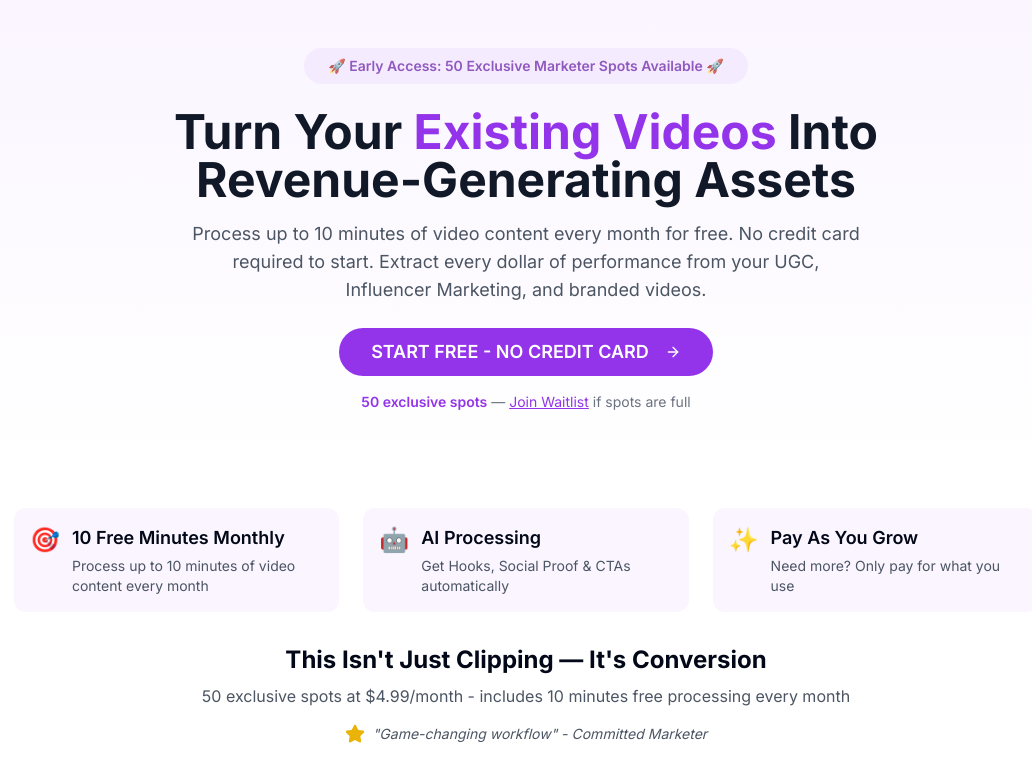
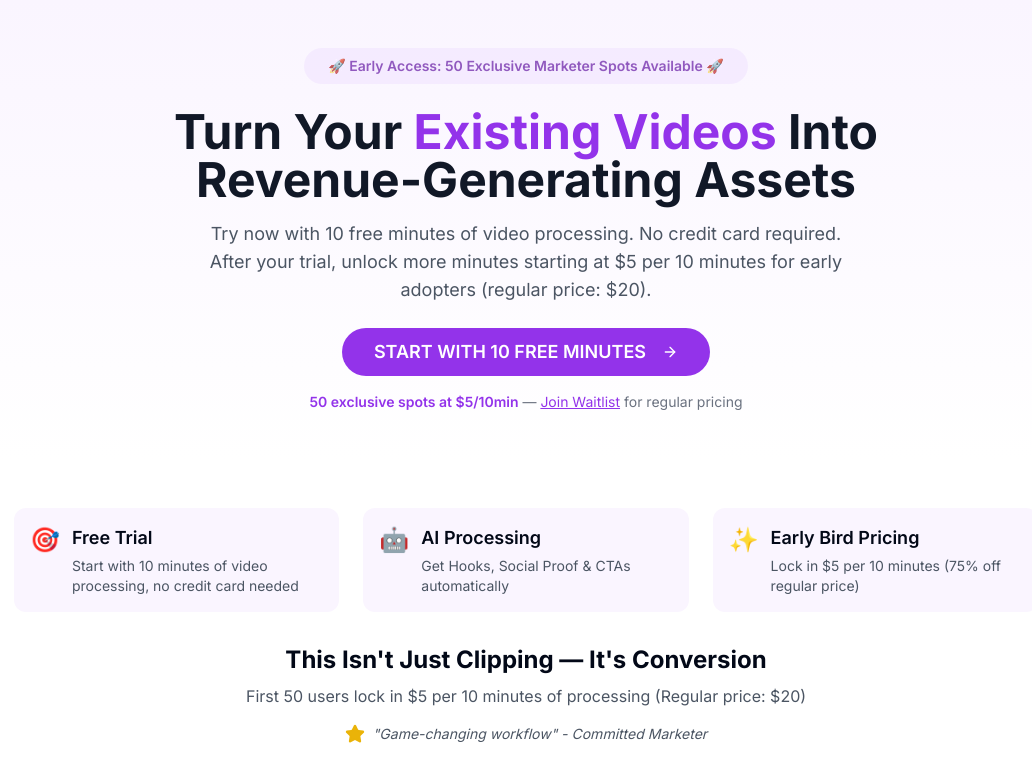
Before and after one commit to avisanghavi/videofusion-website, a React (Vite) app: page / in a window 1280 px wide. Shown: the top 782 px of the page, without its empty margins (114-1146 px from the left). Built offline with nearby package versions, Linux system fonts and the light colour scheme.

Commit message:
Refactor: Update pricing model
Update the pricing model to reflect the new requirements.

```diff
--- a/src/components/CompactValue.tsx
+++ b/src/components/CompactValue.tsx
@@ -5,8 +5,8 @@ export const CompactValue = () => {
   const features = [
     {
       icon: "🎯",
-      title: "10 Free Minutes Monthly",
-      description: "Process up to 10 minutes of video content every month"
+      title: "Free Trial",
+      description: "Start with 10 minutes of video processing, no credit card needed"
     },
     {
       icon: "🤖",
@@ -15,8 +15,8 @@ export const CompactValue = () => {
     },
     {
       icon: "✨",
-      title: "Pay As You Grow",
-      description: "Need more? Only pay for what you use"
+      title: "Early Bird Pricing",
+      description: "Lock in $5 per 10 minutes (75% off regular price)"
     }
   ];
 
@@ -38,7 +38,7 @@ export const CompactValue = () => {
         <div className="mt-8 text-center">
           <h2 className="text-2xl font-bold mb-2">This Isn't Just Clipping — It's Conversion</h2>
           <p className="text-gray-600">
-            50 exclusive spots at $4.99/month - includes 10 minutes free processing every month
+            First 50 users lock in $5 per 10 minutes of processing (Regular price: $20)
           </p>
           <div className="flex justify-center gap-2 mt-4">
             <Star className="w-5 h-5 text-yellow-500 fill-current" />
--- a/src/components/Hero.tsx
+++ b/src/components/Hero.tsx
@@ -12,17 +12,17 @@ export const Hero = () => {
         Turn Your <span className="text-purple-600">Existing Videos</span> Into Revenue-Generating Assets
       </h1>
       <p className="text-lg text-gray-600 mb-6 max-w-2xl">
-        Process up to 10 minutes of video content every month for free. No credit card required to start. Extract every dollar of performance from your UGC, Influencer Marketing, and branded videos.
+        Try now with 10 free minutes of video processing. No credit card required. After your trial, unlock more minutes starting at $5 per 10 minutes for early adopters (regular price: $20).
       </p>
       <Button
         size="lg"
         className="bg-purple-600 hover:bg-purple-700 text-white px-8 py-6 rounded-full text-lg font-semibold transition-all transform hover:scale-105 mb-4"
       >
-        START FREE - NO CREDIT CARD
+        START WITH 10 FREE MINUTES
         <ArrowRight className="ml-2 h-5 w-5" />
       </Button>
       <p className="text-sm text-gray-500">
-        <span className="font-semibold text-purple-600">50 exclusive spots</span> — <a href="#waitlist" className="text-purple-600 underline">Join Waitlist</a> if spots are full
+        <span className="font-semibold text-purple-600">50 exclusive spots at $5/10min</span> — <a href="#waitlist" className="text-purple-600 underline">Join Waitlist</a> for regular pricing
       </p>
     </div>
   );
```
